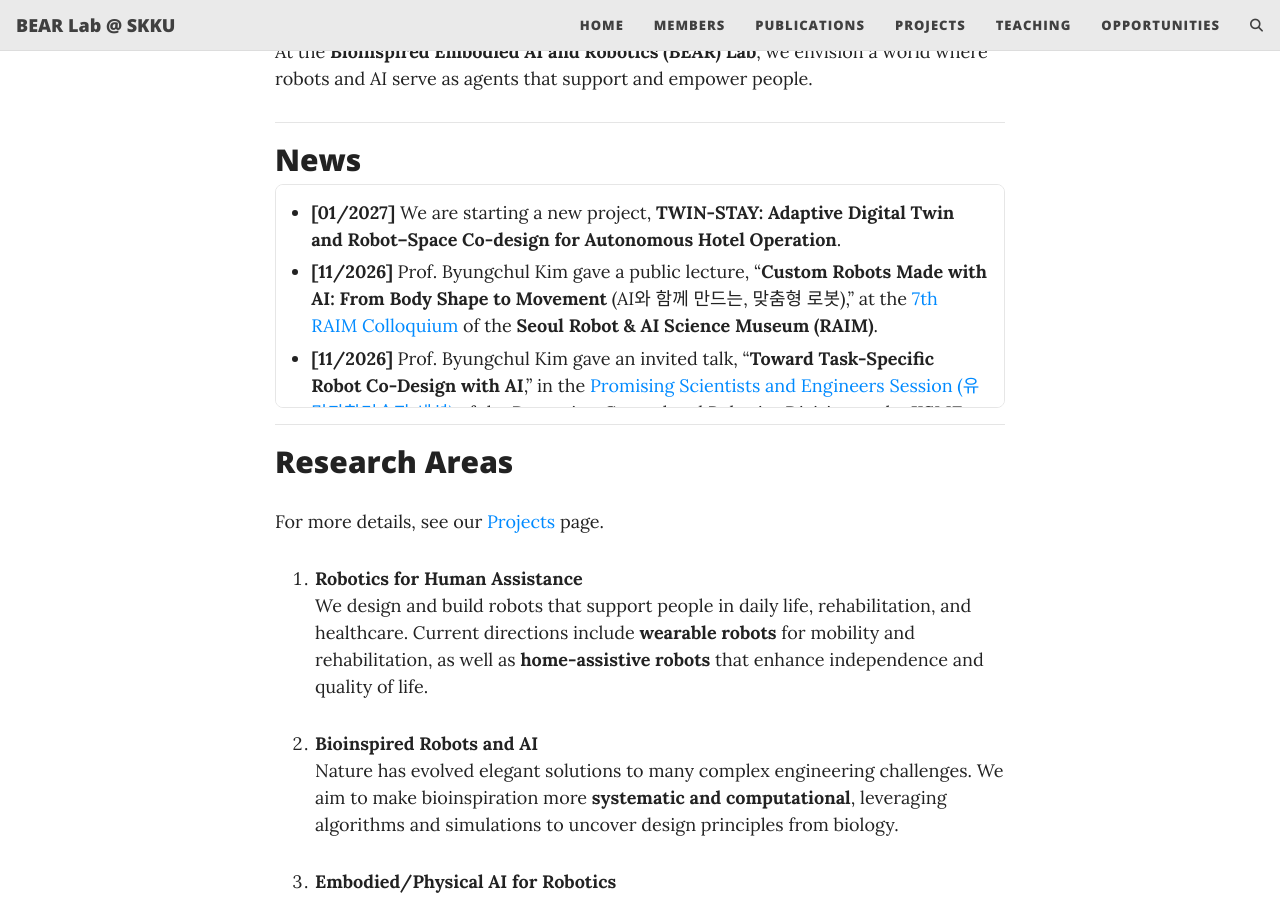
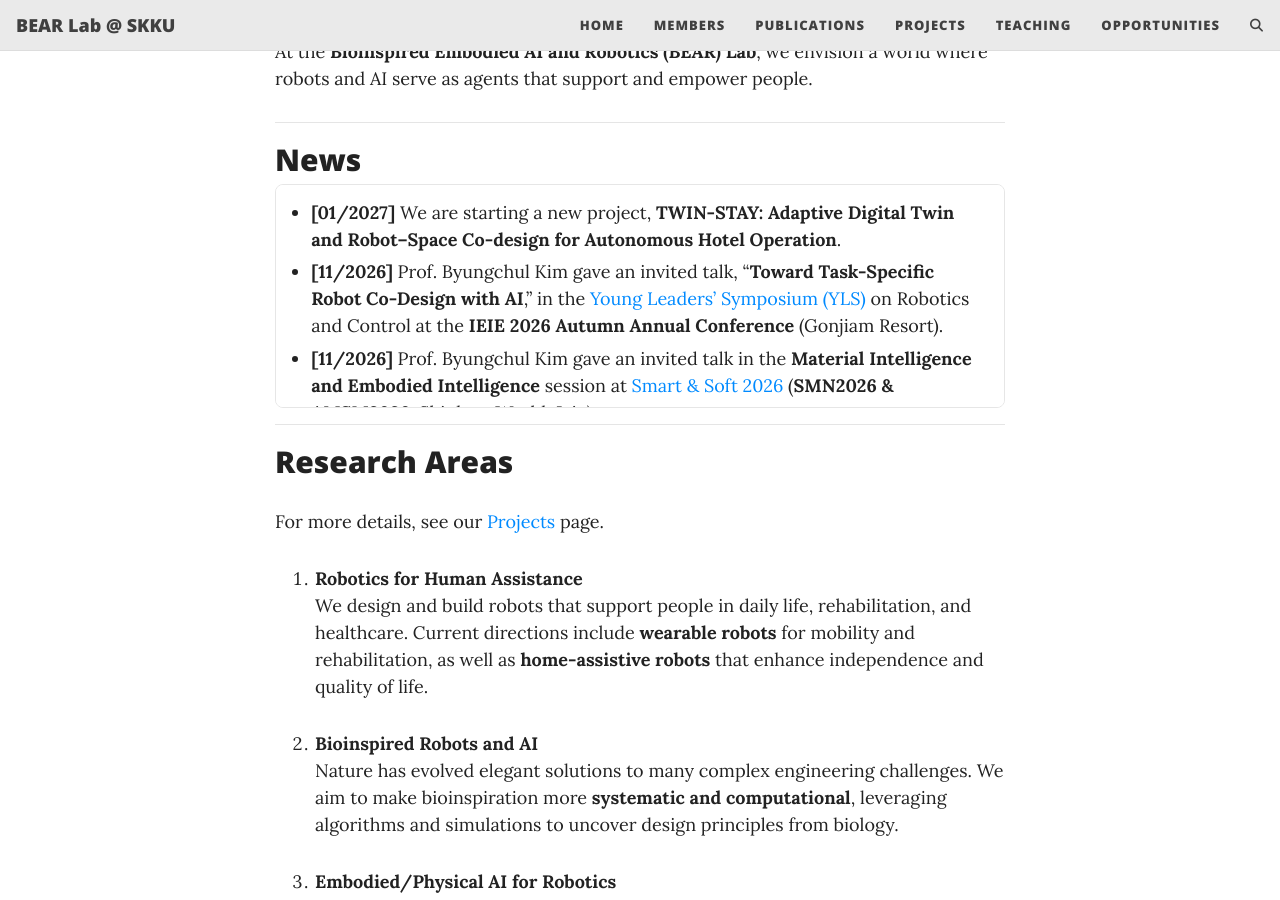
Before and after one commit to bear-research-lab/bear-research-lab.github.io, a Jekyll site: the page built from index.md, in a window 1280 px wide and 900 px high, scrolled down 355 px. Built offline with Jekyll 4.4.1, drawn with Linux system fonts in a browser that asks for light colours; comment, search, counter and statistics services are not loaded.

Commit message:
add invited talks

```diff
--- a/index.md
+++ b/index.md
@@ -18,6 +18,8 @@ At the **Bioinspired Embodied AI and Robotics (BEAR) Lab**, we envision a world
 <div class="news-box" markdown="1">
 
 - **[01/2027]** We are starting a new project, **TWIN-STAY: Adaptive Digital Twin and Robot–Space Co-design for Autonomous Hotel Operation**.
+- **[11/2026]** Prof. Byungchul Kim gave an invited talk, "**Toward Task-Specific Robot Co-Design with AI**," in the [Young Leaders' Symposium (YLS)](https://conf.theieie.org/2026f/pages/yls.vm) on Robotics and Control at the **IEIE 2026 Autumn Annual Conference** (Gonjiam Resort).
+- **[11/2026]** Prof. Byungchul Kim gave an invited talk in the **Material Intelligence and Embodied Intelligence** session at [Smart & Soft 2026](https://www.smartsoft2026.org/html/?pmode=speakers_iv) (**SMN2026 & AMSM2026**, Shinhwa World, Jeju).
 - **[11/2026]** Prof. Byungchul Kim gave a public lecture, "**Custom Robots Made with AI: From Body Shape to Movement** (AI와 함께 만드는, 맞춤형 로봇)," at the [7th RAIM Colloquium](https://science.seoul.go.kr/RAIM/bbsctt/view.do?menuTy=&bbscttSn=2611110001&sc_bbsctt_field_sn=0009&sc_bbsctt_adit_iem_cn=&key=2305090002&sc_custom1=&pageIndex=1&orderBy=bbscttOrdr+desc&sc_cate=&sw=) of the **Seoul Robot & AI Science Museum (RAIM)**.
 - **[11/2026]** Prof. Byungchul Kim gave an invited talk, "**Toward Task-Specific Robot Co-Design with AI**," in the [Promising Scientists and Engineers Session (유망과학기술자 세션)](https://ksme.or.kr/Proceedings/2026a/sub02_4.asp) of the Dynamics, Control and Robotics Division at the **KSME 2026 Annual Meeting** (ICC Jeju).
 - **[10/2026]** Our paper "[What Crosses Time? From Recurrent State to Causal Memory in Vision-Language-Action Models](/publications/)" is accepted to the [NeurIPS 2026 Workshop on Personalized, Aligned, Long-Term Memory for AI Systems (PALM)](https://palm-neurips-2026.github.io/) and the [8th Robot Learning Workshop](https://www.robot-learning.ml/2026/)! Congratulations, [Hyungjun](/people/hnam-member/)!
```
